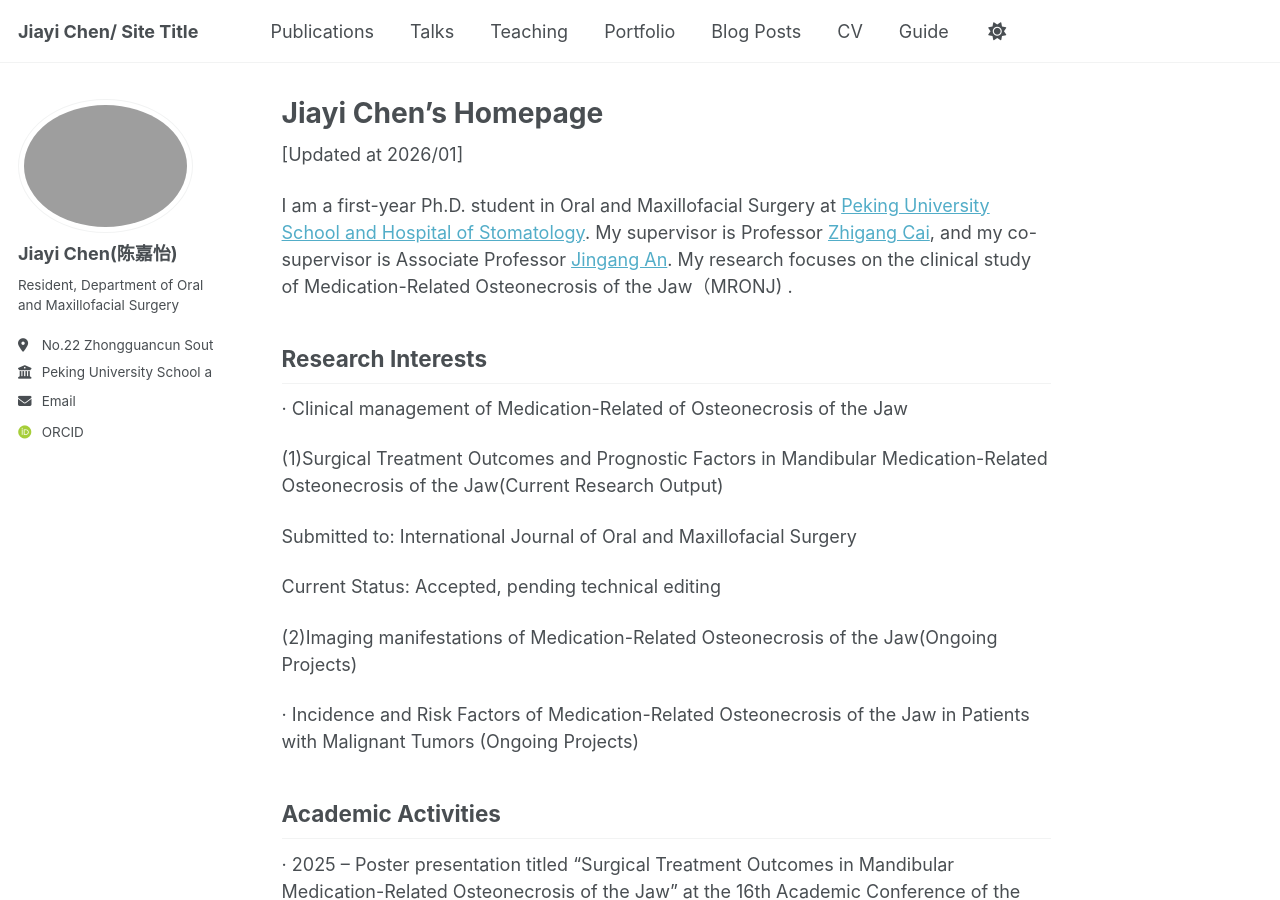
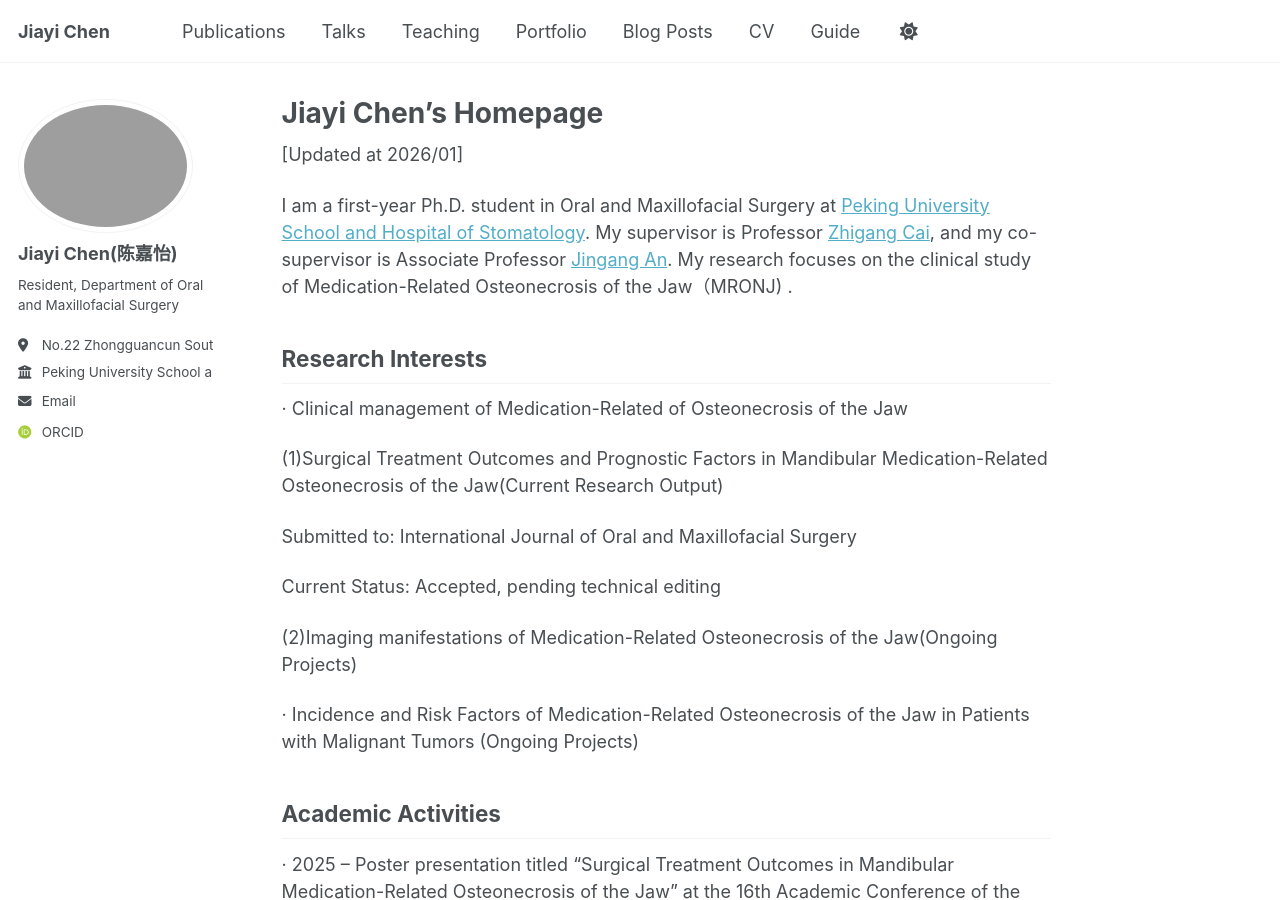
Before and after one commit to JaneJiayiChen/JaneJiayiChen.github.io, a Jekyll site: the page built from _pages/about.md, in a window 1280 px wide and 900 px high. Built offline with Jekyll 4.4.1, drawn with Linux system fonts in a browser that asks for light colours; some web fonts are replaced; a script that is not in the unit is left out.

Commit message:
Update _config.yml

```diff
--- a/_config.yml
+++ b/_config.yml
@@ -9,7 +9,7 @@
 # Basic Site Settings
 locale                   : "en-US"
 site_theme               : "default" # Currently available options are "default", "air"
-title                    : "Jiayi Chen/ Site Title"
+title                    : "Jiayi Chen"
 title_separator          : "-"
 name                     : &name "Your Name"
 description              : &description "Doctor"   # Update this with a general description of your site, this is the default if not overridden by a page
```
